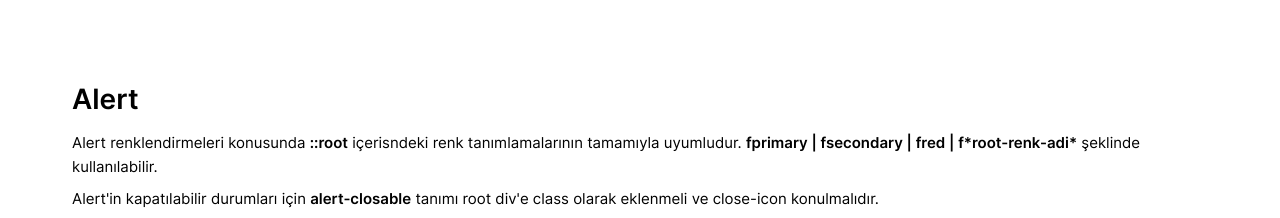
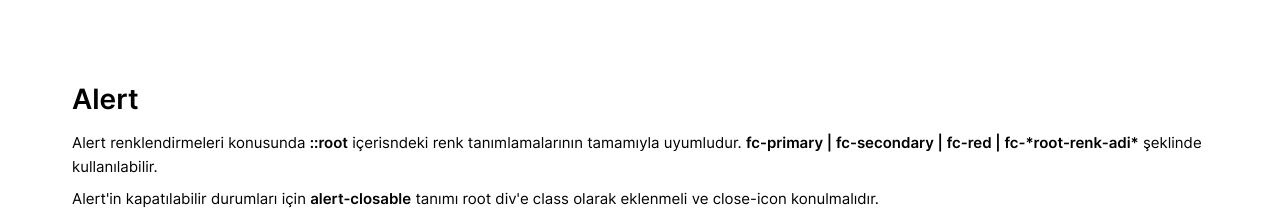
Before and after one commit to kerimtdev/base-ui-kit, a plain HTML site: page index.html in a window 1280 px wide. Shown: the part 800-1018 px from the top of the page. Drawn offline with nearby package versions, Linux system fonts and the light colour scheme.

Commit message:
Update index.html

```diff
--- a/index.html
+++ b/index.html
@@ -91,7 +91,7 @@
 	<div id="alerts">
 		<div class="pl-2 mt-3 mb-4">
 			<h1>Alert</h1>
-			<p>Alert renklendirmeleri konusunda <b>::root</b> içerisndeki renk tanımlamalarının tamamıyla uyumludur. <b>fprimary | fsecondary | fred | f*root-renk-adi*</b> şeklinde kullanılabilir.</p>
+			<p>Alert renklendirmeleri konusunda <b>::root</b> içerisndeki renk tanımlamalarının tamamıyla uyumludur. <b>fc-primary | fc-secondary | fc-red | fc-*root-renk-adi*</b> şeklinde kullanılabilir.</p>
 			<p>Alert'in kapatılabilir durumları için <b>alert-closable</b> tanımı root div'e class olarak eklenmeli ve close-icon konulmalıdır.</p>
 			<p><b>NOT: Bu alanda istenilen her türlü ikon kullanılabilir. ion-icon tavsiye edilir.</b></p>
 		</div>
```
